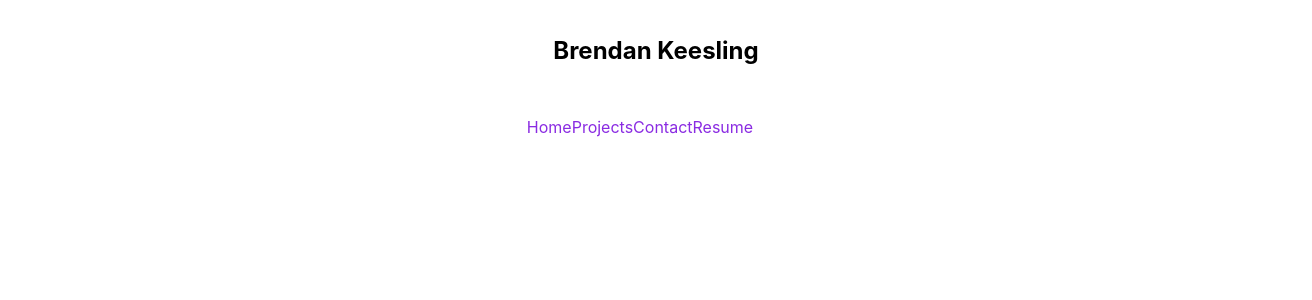
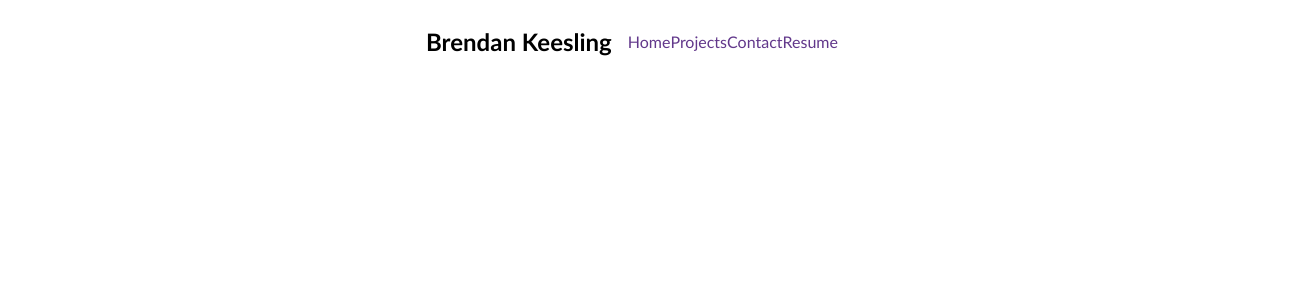
Before and after one commit to KeeslingB/react-portfolio, a React (Create React App) app: page /home in a window 1280 px wide. Shown: the top 300 px of the page, 1312 px wide, since content can reach past the window. Built offline with nearby package versions, Linux system fonts and the light colour scheme.

Commit message:
continued work on header and nav bar styling

```diff
--- /dev/null
+++ b/src/App.css
@@ -0,0 +1,4 @@
+.App {
+  height: 100vh;
+  width: 100%;
+}
--- a/src/App.js
+++ b/src/App.js
@@ -5,9 +5,10 @@ import Projects from "./pages/Projects";
 import Contact from "./pages/Contact";
 import Resume from "./pages/Resume";
 // lazy load components only when in view or needed.
+import "./App.css";
 function App() {
   return (
-    <>
+    <div className="App">
       <Header />
       <Routes>
         <Route path="/" element={<Home />} />
@@ -15,7 +16,7 @@ function App() {
         <Route path="/contact" element={<Contact />} />
         <Route path="/resume" element={<Resume />} />
       </Routes>
-    </>
+    </div>
   );
 }
 
--- a/src/components/Header.css
+++ b/src/components/Header.css
@@ -1,4 +1,4 @@
-.Header {
+.header {
   display: flex;
   justify-content: center;
   align-items: center;
@@ -15,8 +15,6 @@
   margin: 0;
 }
 .Nav a {
-  color: blueviolet;
+  color: rgb(98, 56, 139);
   text-decoration: none;
 }
-.title {
-}
--- a/src/components/Header.jsx
+++ b/src/components/Header.jsx
@@ -3,10 +3,8 @@ import Nav from "./Nav";
 export default function Header() {
   return (
     <>
-      <div className="Header">
+      <div className="header">
         <h2 className="title">Brendan Keesling</h2>
-      </div>
-      <div>
         <Nav />
       </div>
     </>
--- a/src/index.css
+++ b/src/index.css
@@ -1,13 +1,6 @@
-body {
+* {
+  box-sizing: border-box;
   margin: 0;
-  font-family: -apple-system, BlinkMacSystemFont, 'Segoe UI', 'Roboto', 'Oxygen',
-    'Ubuntu', 'Cantarell', 'Fira Sans', 'Droid Sans', 'Helvetica Neue',
-    sans-serif;
-  -webkit-font-smoothing: antialiased;
-  -moz-osx-font-smoothing: grayscale;
+  padding: 0;
+  font-family: "Gill Sans", "Gill Sans MT", Calibri, "Trebuchet MS", sans-serif;
 }
-
-code {
-  font-family: source-code-pro, Menlo, Monaco, Consolas, 'Courier New',
-    monospace;
-}
```
